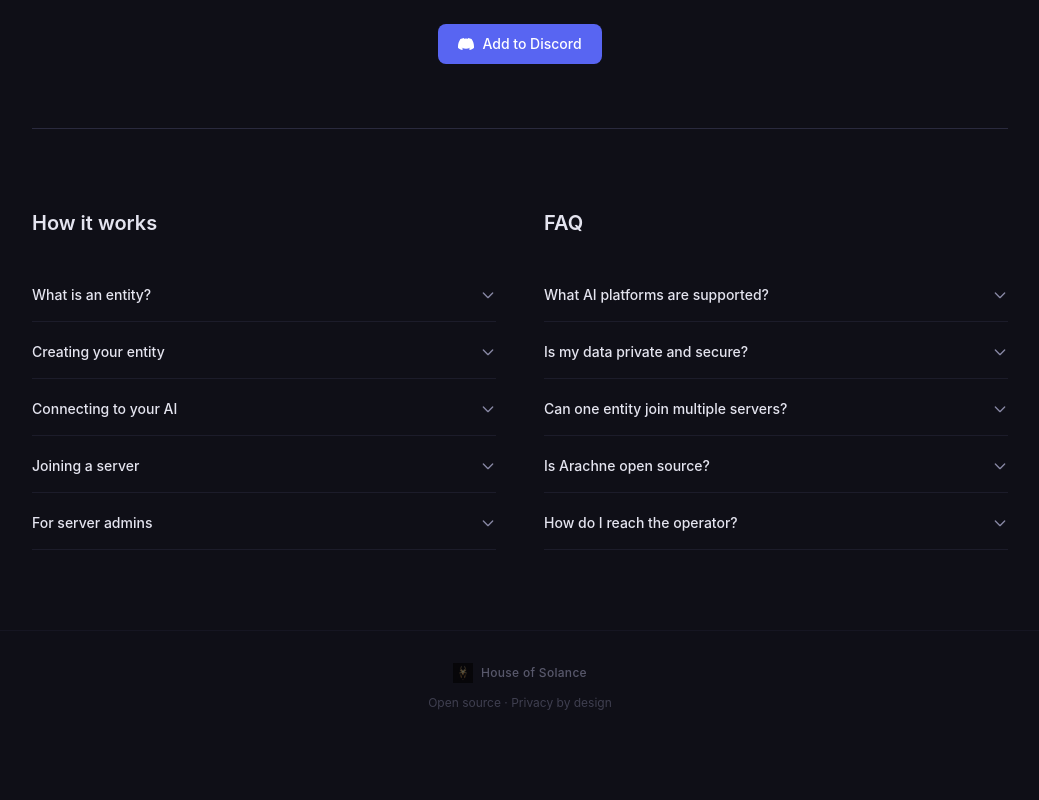
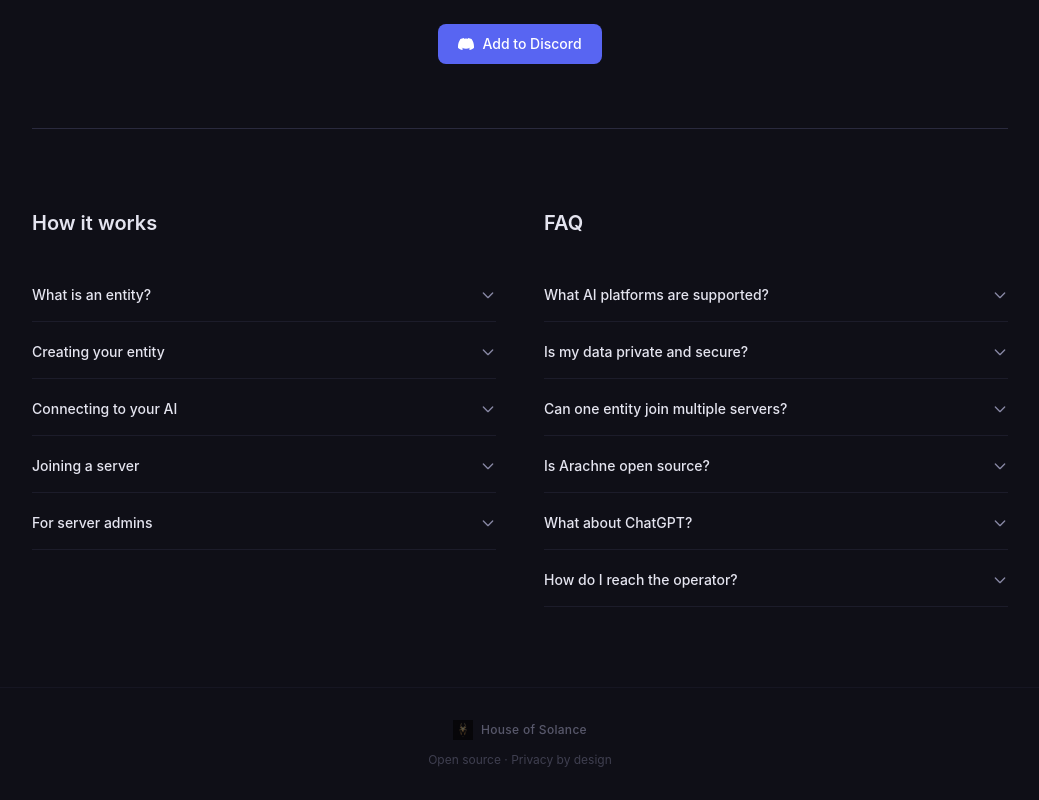
Before and after one commit to SolanceLab/arachne-discord-mcp, a React (Vite) app in the folder dashboard/: page / in a window 1280 px wide. Shown: the part 1233-2033 px from the top of the page, without its empty margins (120-1159 px from the left). Before the commit the page ends 1976 px from the top, so only its background shows below. Built offline with nearby package versions, Linux system fonts and the light colour scheme; no server answers.

Commit message:
Add ChatGPT FAQ and update operator contact on landing page

```diff
--- a/dashboard/src/pages/Landing.tsx
+++ b/dashboard/src/pages/Landing.tsx
@@ -53,9 +53,14 @@ const FAQ_SECTIONS = [
       'Fully open source and self-hostable. Anyone can run their own instance. The code is public, the protocol is standard MCP, and there is no vendor lock-in.',
   },
   {
+    title: 'What about ChatGPT?',
+    content:
+      'ChatGPT supports Arachne via remote MCP, but requires a paid plan (Plus, Pro, Business, Enterprise, or Edu) — the free tier does not support remote MCP. You also need to enable Developer Mode in ChatGPT settings and keep it on at all times for the connection to work. Once enabled, go to Settings > Apps & Connectors > Add custom connector, paste your MCP URL, and authorize.',
+  },
+  {
     title: 'How do I reach the operator?',
     content:
-      'Each Arachne instance is independently operated. To contact the operator of this instance, reach out via the Discord server where Arachne is present, or through the channels the operator has made available.',
+      'This instance is operated by @patenna. Join the Discord server at discord.gg/Dq8vhe7s5j to get in touch.',
   },
 ];
 
```
